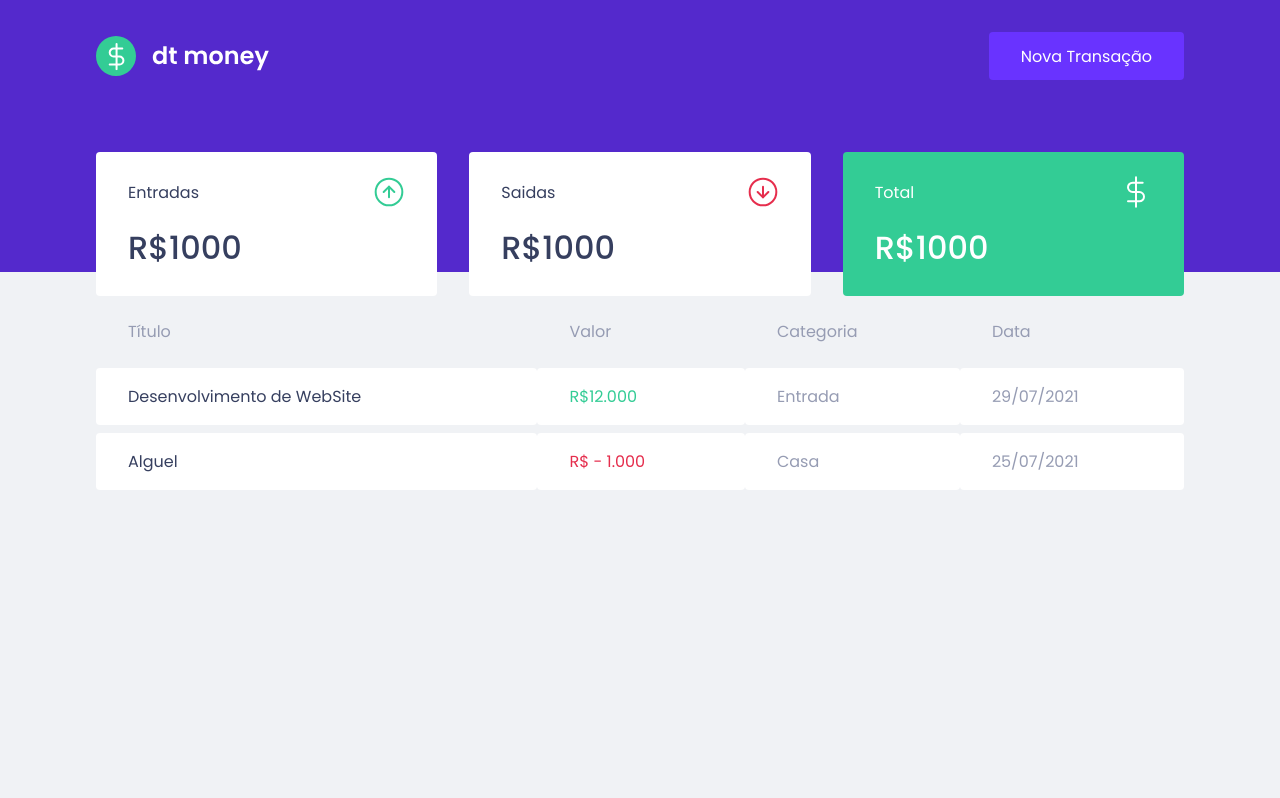
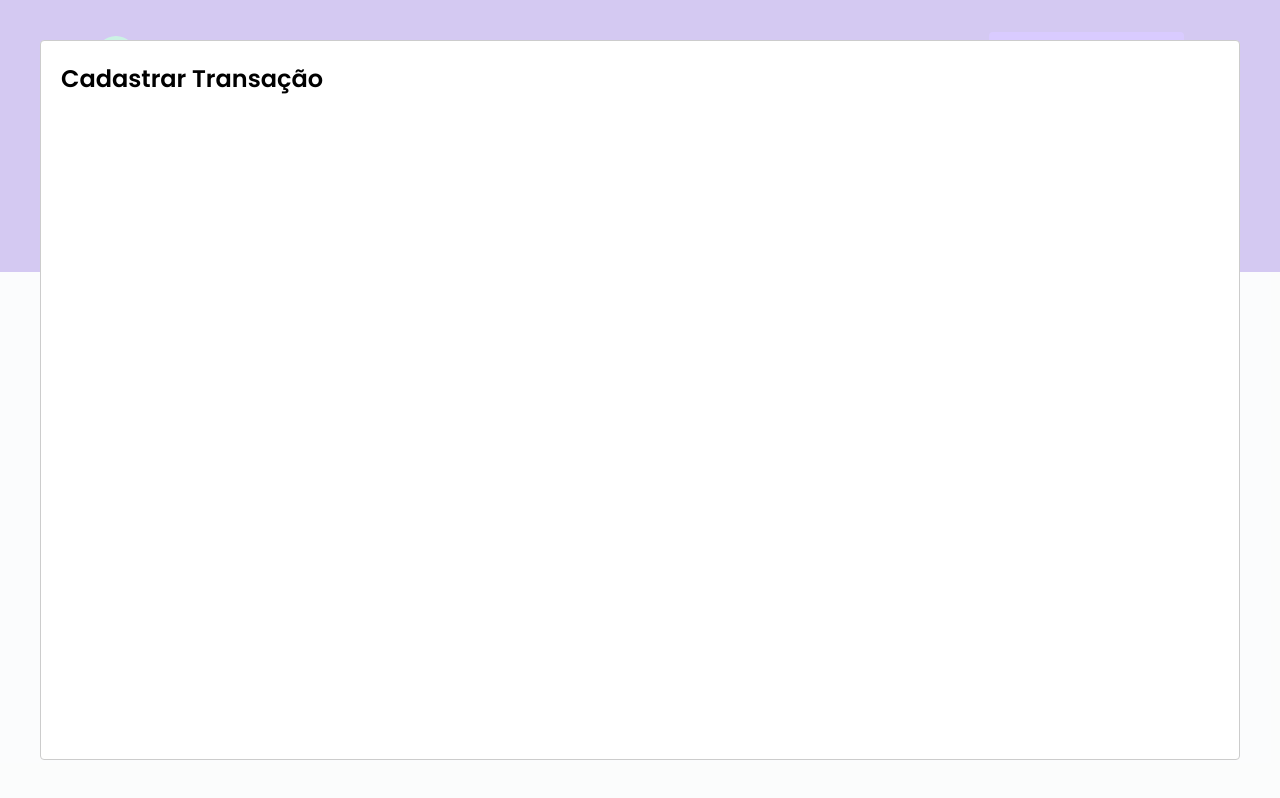
Before and after one commit to LFelpsDev/dt-money, a React (Create React App) app: page / in a window 1280 px wide. Both pictures are taken after a click on the button "Nova Transação". Built offline with nearby package versions, Linux system fonts and the light colour scheme; no server answers; what miragejs would draw is missing.

Commit message:
adicionando a Lib React-Modal, Fazendo a Logica de Open and Close, e Compartilhando Função de Elemento Filho para Elemento Pai

```diff
--- a/package.json
+++ b/package.json
@@ -7,6 +7,7 @@
     "miragejs": "^0.1.41",
     "react": "^17.0.2",
     "react-dom": "^17.0.2",
+    "react-modal": "^3.14.3",
     "react-scripts": "4.0.3",
     "styled-components": "^5.3.0",
     "web-vitals": "^1.0.1"
@@ -19,6 +20,7 @@
     "@types/node": "^12.0.0",
     "@types/react": "^17.0.0",
     "@types/react-dom": "^17.0.0",
+    "@types/react-modal": "^3.12.1",
     "@types/styled-components": "^5.1.11",
     "typescript": "^4.1.2"
   },
--- a/src/App.tsx
+++ b/src/App.tsx
@@ -1,13 +1,36 @@
+import { useState } from 'react';
+import Modal from 'react-modal'; // é preciso tipar ele, quando estar utilizando o TypeScript
 import { Dashboard } from "./components/Dashboard";
 import { Header } from "./components/Header";
 import { GlobalStyle } from "./styles/global";
 
 
+Modal.setAppElement('#root'); // para aces
+
 export function App() {
+
+  const [isNewTransactionModalOpen, setIsNewTransactionModalOpen] = useState(false);
+
+  function handleOpenNewTransactionModal(){
+    setIsNewTransactionModalOpen(true);
+  }
+
+  function handleCloseNewTransactionModal(){
+    setIsNewTransactionModalOpen(false);
+  }
   return (
     <>
-      <Header />
+      <Header onOpenNewTransactionModal={handleOpenNewTransactionModal} />
+
       <Dashboard />
+
+      <Modal
+        isOpen={isNewTransactionModalOpen}
+        onRequestClose={handleCloseNewTransactionModal} // a função que teve ser executada quando o usario aperta esc, ou clicar fora do modal
+      >
+        <h2>Cadastrar Transação</h2>
+      </Modal>
+
       <GlobalStyle />
     </>
   );
--- a/src/components/Header/index.tsx
+++ b/src/components/Header/index.tsx
@@ -1,14 +1,23 @@
 import logo from '../../assets/logo.svg'
-import { Container, Content } from './styles'
+import { Container, Content } from './styles';
 
-export function Header(){
+
+interface HeaderProps {
+  onOpenNewTransactionModal: () => void;
+}
+
+export function Header({onOpenNewTransactionModal}:HeaderProps ){
+
+
   return (
     <Container>
       <Content>
       <img src={logo} alt="dt money" />
-      <button type="button">
+      <button type="button" onClick={onOpenNewTransactionModal}>
         Nova Transação
       </button>
+
+
       </Content>
     </Container>
   )
```
Also changed, not shown: 1 other file (tests, documents, lock files or other folders).
